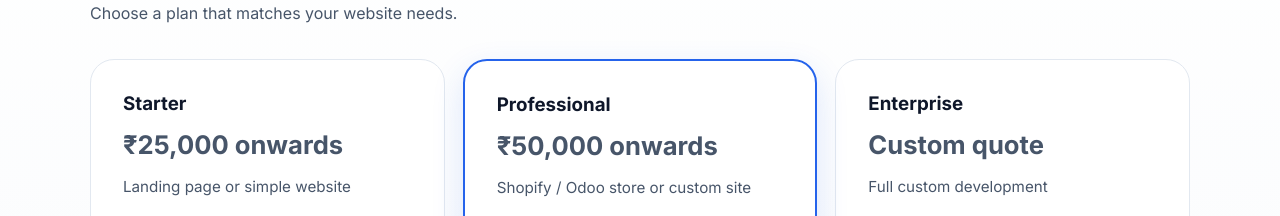
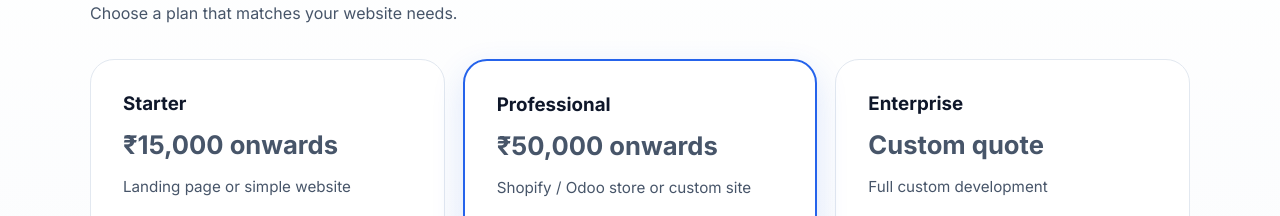
Before and after one commit to aasthamiittal/Sarang-Website, a React (Vite) app: page /websites in a window 1280 px wide. Shown: the part 2200-2416 px from the top of the page. Built offline with nearby package versions, Linux system fonts and the light colour scheme.

Commit message:
price updated

```diff
--- a/src/pages/GetStarted.jsx
+++ b/src/pages/GetStarted.jsx
@@ -67,7 +67,7 @@ const pricingOverview = [
   },
   {
     product: "Websites",
-    range: "₹25,000 – Custom",
+    range: "₹15,000 – Custom",
     subscription: "Subscription-based (hosting + support)",
     note: "From landing pages to Shopify/Odoo stores and enterprise builds.",
   },
--- a/src/pages/Websites.jsx
+++ b/src/pages/Websites.jsx
@@ -24,7 +24,7 @@ const websiteTypes = [
 const pricingPlans = [
   {
     name: "Starter",
-    price: "₹25,000 onwards",
+    price: "₹15,000 onwards",
     note: "Landing page or simple website",
     perks: [
       "Up to 5 pages",
```
